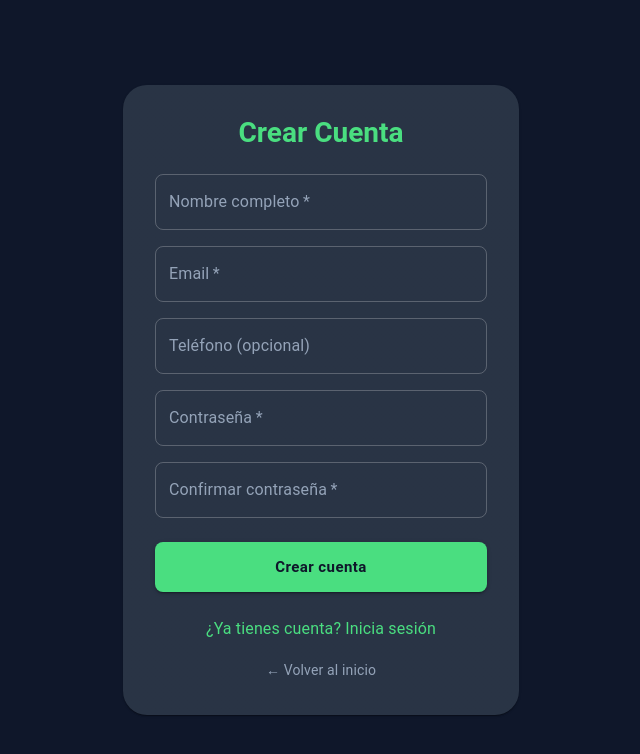
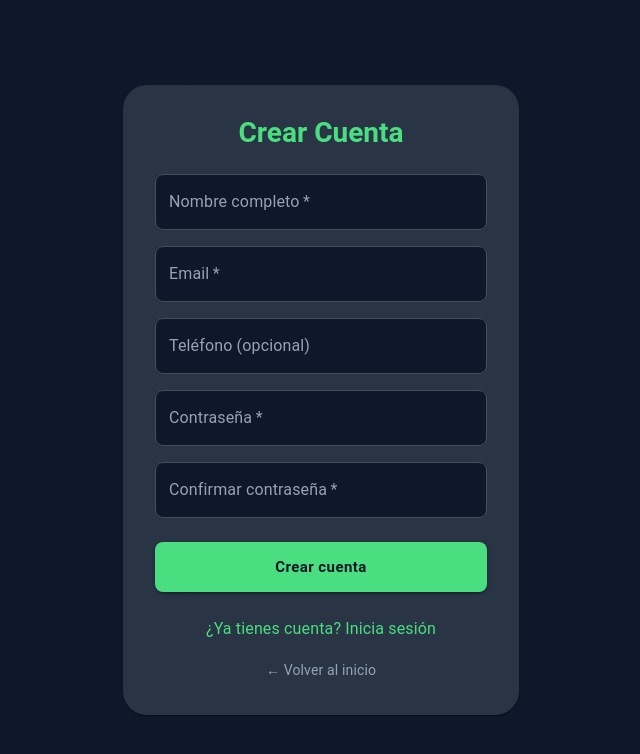
Before and after one commit to AKIRA990515/Render, a React (Vite) app in the folder gimnasio-frontend/: page /register in a window 1280 px wide. Shown: the top 754 px of the page, without its empty margins (319-959 px from the left). Built offline with nearby package versions, Linux system fonts and the light colour scheme; no server answers.

Commit message:
frontend arreglado

```diff
--- a/gimnasio-frontend/src/components/ChatWindow.tsx
+++ b/gimnasio-frontend/src/components/ChatWindow.tsx
@@ -1,5 +1,5 @@
 import { useState, useEffect, useRef } from 'react';
-import { Box, Paper, Typography, TextField, IconButton, Chip, useTheme, Avatar, Stack } from '@mui/material';
+import { Box, Paper, Typography, TextField, IconButton, Chip, useTheme, Stack } from '@mui/material';
 import SendIcon from '@mui/icons-material/Send';
 import { useSocket } from '../context/SocketContext';
 import { useAuth } from '../context/AuthContext';
@@ -60,7 +60,7 @@ export default function ChatWindow() {
             borderRadius: 2,
           }}
         >
-          <Stack direction="row" spacing={1} alignItems="center" sx={{ mb: 0.5 }}>
+          <Stack direction="row" spacing={1} sx={{ mb: 0.5, alignItems: 'center' }}>
             <Typography
               variant="caption"
               sx={{
--- a/gimnasio-frontend/src/components/landingPage/Contact.tsx
+++ b/gimnasio-frontend/src/components/landingPage/Contact.tsx
@@ -1,4 +1,4 @@
-import { Box, Container, Grid, TextField, Button, Typography, MenuItem, List, ListItem, ListItemIcon, ListItemText, useTheme } from '@mui/material';
+import { Box, Container, Grid, TextField, Button, Typography, List, ListItem, ListItemIcon, ListItemText } from '@mui/material';
 import { useState } from 'react';
 import LocationOnIcon from '@mui/icons-material/LocationOn';
 import PhoneIcon from '@mui/icons-material/Phone';
@@ -23,7 +23,6 @@ const contactInfo = [
 ];
 
 export default function Contact() {
-  const theme = useTheme();
   const [formData, setFormData] = useState({
     name: '',
     email: '',
--- a/gimnasio-frontend/src/context/SocketContext.tsx
+++ b/gimnasio-frontend/src/context/SocketContext.tsx
@@ -1,6 +1,5 @@
 import { createContext, useContext, useEffect, useState, useCallback, ReactNode } from 'react';
 import { getSocket, disconnectSocket, ChatMessage } from '../services/socket';
-import { io } from 'socket.io-client';
 
 interface SocketContextType {
   isConnected: boolean;
--- a/gimnasio-frontend/src/pages/AdminDashboard.tsx
+++ b/gimnasio-frontend/src/pages/AdminDashboard.tsx
@@ -1,5 +1,5 @@
 import { useEffect, useState } from 'react';
-import { Container, Grid, Card, CardContent, Typography, CircularProgress, Box, useTheme } from '@mui/material';
+import { Container, Grid, Card, CardContent, Typography, CircularProgress, Box } from '@mui/material';
 import PeopleIcon from '@mui/icons-material/People';
 import FitnessCenterIcon from '@mui/icons-material/FitnessCenter';
 import PersonIcon from '@mui/icons-material/Person';
@@ -14,7 +14,6 @@ interface Stats {
 }
 
 export default function AdminDashboard() {
-  const theme = useTheme();
   const [stats, setStats] = useState<Stats | null>(null);
   const [loading, setLoading] = useState(true);
 
--- a/gimnasio-frontend/src/pages/LoginPage.tsx
+++ b/gimnasio-frontend/src/pages/LoginPage.tsx
@@ -1,10 +1,9 @@
 import { useState } from 'react';
-import { Box, Container, TextField, Button, Typography, Paper, Alert, Link, useTheme } from '@mui/material';
+import { Box, Container, TextField, Button, Typography, Paper, Alert, Link } from '@mui/material';
 import { useNavigate, Link as RouterLink } from 'react-router-dom';
 import { useAuth } from '../context/AuthContext';
 
 export default function LoginPage() {
-  const theme = useTheme();
   const [email, setEmail] = useState('');
   const [password, setPassword] = useState('');
   const [error, setError] = useState('');
@@ -59,7 +58,7 @@ export default function LoginPage() {
               required
               sx={{ mb: 2 }}
               slotProps={{
-                outline: { sx: { bgcolor: 'background.default' } }
+                input: { sx: { bgcolor: 'background.default' } }
               }}
             />
             <TextField
@@ -71,7 +70,7 @@ export default function LoginPage() {
               required
               sx={{ mb: 3 }}
               slotProps={{
-                outline: { sx: { bgcolor: 'background.default' } }
+                input: { sx: { bgcolor: 'background.default' } }
               }}
             />
             <Button type="submit" variant="contained" fullWidth size="large" disabled={loading}>
--- a/gimnasio-frontend/src/pages/ProfilePage.tsx
+++ b/gimnasio-frontend/src/pages/ProfilePage.tsx
@@ -14,7 +14,7 @@ import CalendarTodayIcon from '@mui/icons-material/CalendarToday';
 import UpdateIcon from '@mui/icons-material/Update';
 import LockIcon from '@mui/icons-material/Lock';
 import { useAuth } from '../context/AuthContext';
-import { usersApi, authApi } from '../services/api';
+import { usersApi, User } from '../services/api';
 
 export default function ProfilePage() {
   const theme = useTheme();
@@ -85,8 +85,8 @@ export default function ProfilePage() {
     reader.onload = async () => {
       try {
         const base64 = reader.result as string;
-        await usersApi.update(user!.id, { avatar: base64 });
-        const updatedUser = { ...user, avatar: base64 };
+        const res = await usersApi.update(user!.id, { avatar: base64 });
+        const updatedUser: User = { ...user!, ...res.data };
         localStorage.setItem('user', JSON.stringify(updatedUser));
         setUser(updatedUser);
         setSuccess('Avatar actualizado correctamente');
@@ -134,7 +134,7 @@ export default function ProfilePage() {
     try {
       const newStatus = !user?.isActive;
       const res = await usersApi.update(user!.id, { isActive: newStatus });
-      const updatedUser = { ...user, ...res.data };
+      const updatedUser: User = { ...user!, ...res.data };
       localStorage.setItem('user', JSON.stringify(updatedUser));
       setUser(updatedUser);
       setSuccess(newStatus ? 'Usuario activado' : 'Usuario desactivado');
--- a/gimnasio-frontend/src/pages/RegisterPage.tsx
+++ b/gimnasio-frontend/src/pages/RegisterPage.tsx
@@ -1,10 +1,9 @@
 import { useState } from 'react';
-import { Box, Container, TextField, Button, Typography, Paper, Alert, Link, useTheme } from '@mui/material';
+import { Box, Container, TextField, Button, Typography, Paper, Alert, Link } from '@mui/material';
 import { useNavigate, Link as RouterLink } from 'react-router-dom';
 import { useAuth } from '../context/AuthContext';
 
 export default function RegisterPage() {
-  const theme = useTheme();
   const [name, setName] = useState('');
   const [email, setEmail] = useState('');
   const [phone, setPhone] = useState('');
@@ -83,7 +82,7 @@ export default function RegisterPage() {
               required
               sx={{ mb: 2 }}
               slotProps={{
-                outline: { sx: { bgcolor: 'background.default' } }
+                input: { sx: { bgcolor: 'background.default' } }
               }}
             />
             <TextField
@@ -95,7 +94,7 @@ export default function RegisterPage() {
               required
               sx={{ mb: 2 }}
               slotProps={{
-                outline: { sx: { bgcolor: 'background.default' } }
+                input: { sx: { bgcolor: 'background.default' } }
               }}
             />
             <TextField
@@ -106,7 +105,7 @@ export default function RegisterPage() {
               onChange={(e) => setPhone(e.target.value)}
               sx={{ mb: 2 }}
               slotProps={{
-                outline: { sx: { bgcolor: 'background.default' } }
+                input: { sx: { bgcolor: 'background.default' } }
               }}
             />
             <TextField
@@ -118,7 +117,7 @@ export default function RegisterPage() {
               required
               sx={{ mb: 2 }}
               slotProps={{
-                outline: { sx: { bgcolor: 'background.default' } }
+                input: { sx: { bgcolor: 'background.default' } }
               }}
             />
             <TextField
@@ -130,7 +129,7 @@ export default function RegisterPage() {
               required
               sx={{ mb: 3 }}
               slotProps={{
-                outline: { sx: { bgcolor: 'background.default' } }
+                input: { sx: { bgcolor: 'background.default' } }
               }}
             />
             <Button type="submit" variant="contained" fullWidth size="large" disabled={loading}>
```
Also changed, not shown: gimnasio-frontend/src/pages/AdminUsers.tsx (+6 -6 lines).
